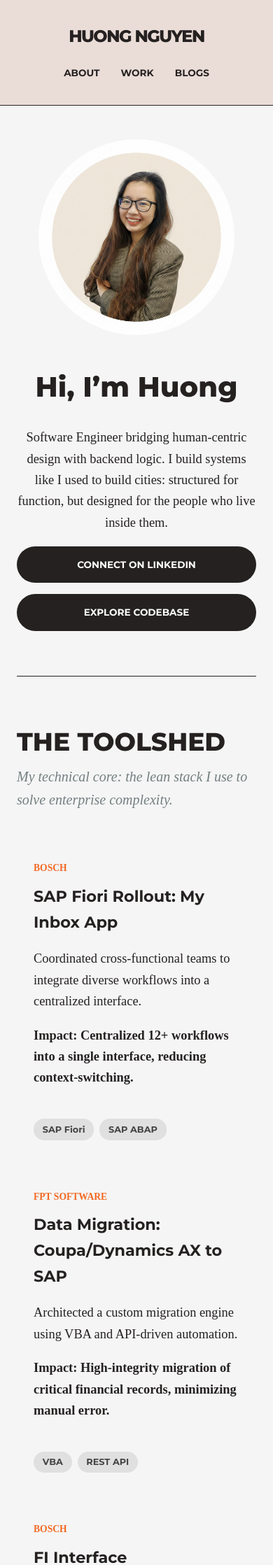
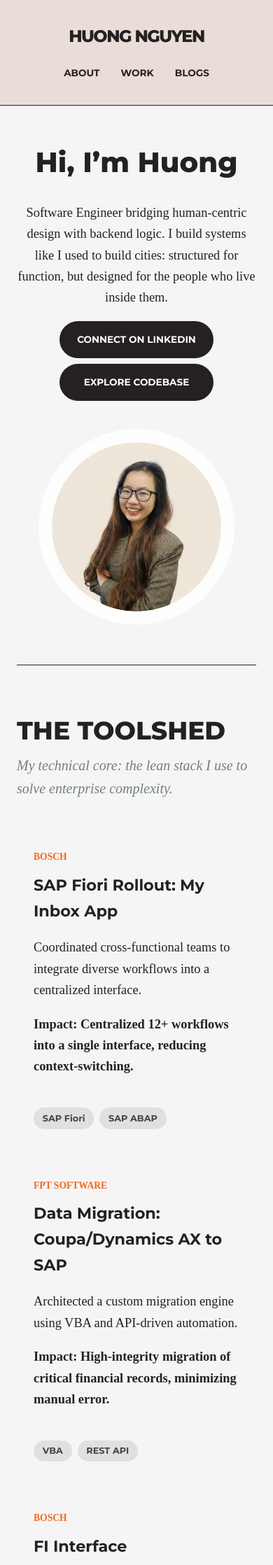
Before and after one commit to huongntn/portfolio-website, a Jekyll site: the page built from index.html, in a window 390 px wide. Shown: the top 2237 px of the page at 70% size. Built offline with Jekyll 4.4.1, drawn with Linux system fonts in a browser that asks for light colours; some web fonts are replaced.

Commit message:
Update style.css

```diff
--- a/assets/css/style.css
+++ b/assets/css/style.css
@@ -69,12 +69,19 @@
 
 /* --- Mobile Optimization --- */
 @media (max-width: 768px) {
-  .hero-wrapper { flex-direction: column-reverse; text-align: center; gap: 2rem; padding: 3rem 0; }
+  /* Profile photo on top, text below */
+  .hero-wrapper { flex-direction: column; text-align: center; gap: 2rem; padding: 3rem 0; }
   h1 { font-size: 2.5rem; }
+
+  /* Buttons stack vertically and maintain round edges/size */
+  .btn-dark {
+    width: 220px;
+    margin: 0.5rem auto;
+    display: flex;
+    flex-direction: column;
+  }
+
   .nav-wrapper { flex-direction: column; gap: 1rem; }
   .nav-links a { margin-left: 0.8rem; margin-right: 0.8rem; }
   footer .container > div { flex-direction: column !important; text-align: center; gap: 1.5rem; }
-
-  /* Buttons full-width on mobile */
-  .btn-dark { width: 100%; margin-right: 0; margin-bottom: 1rem; }
 }
```
